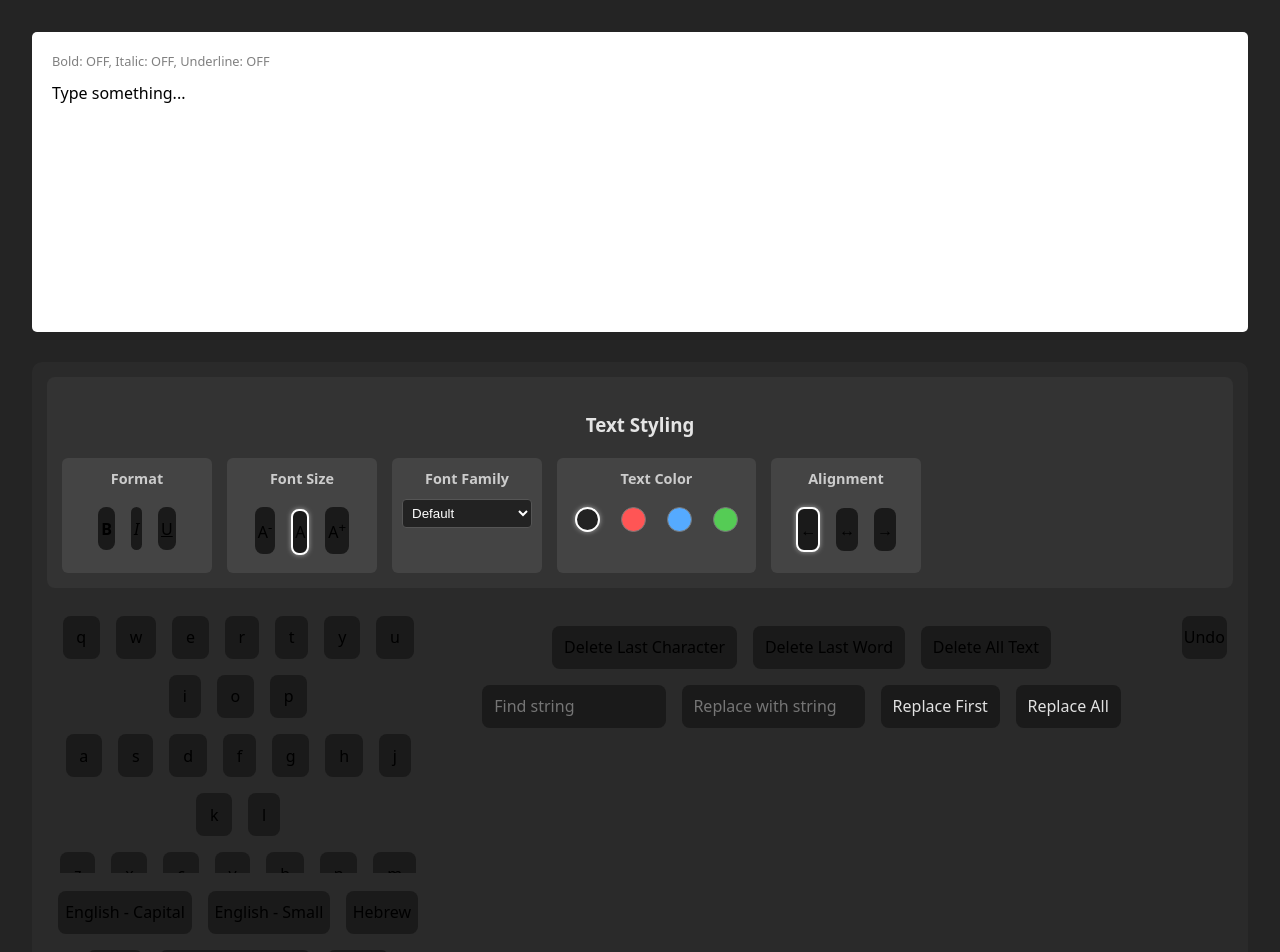
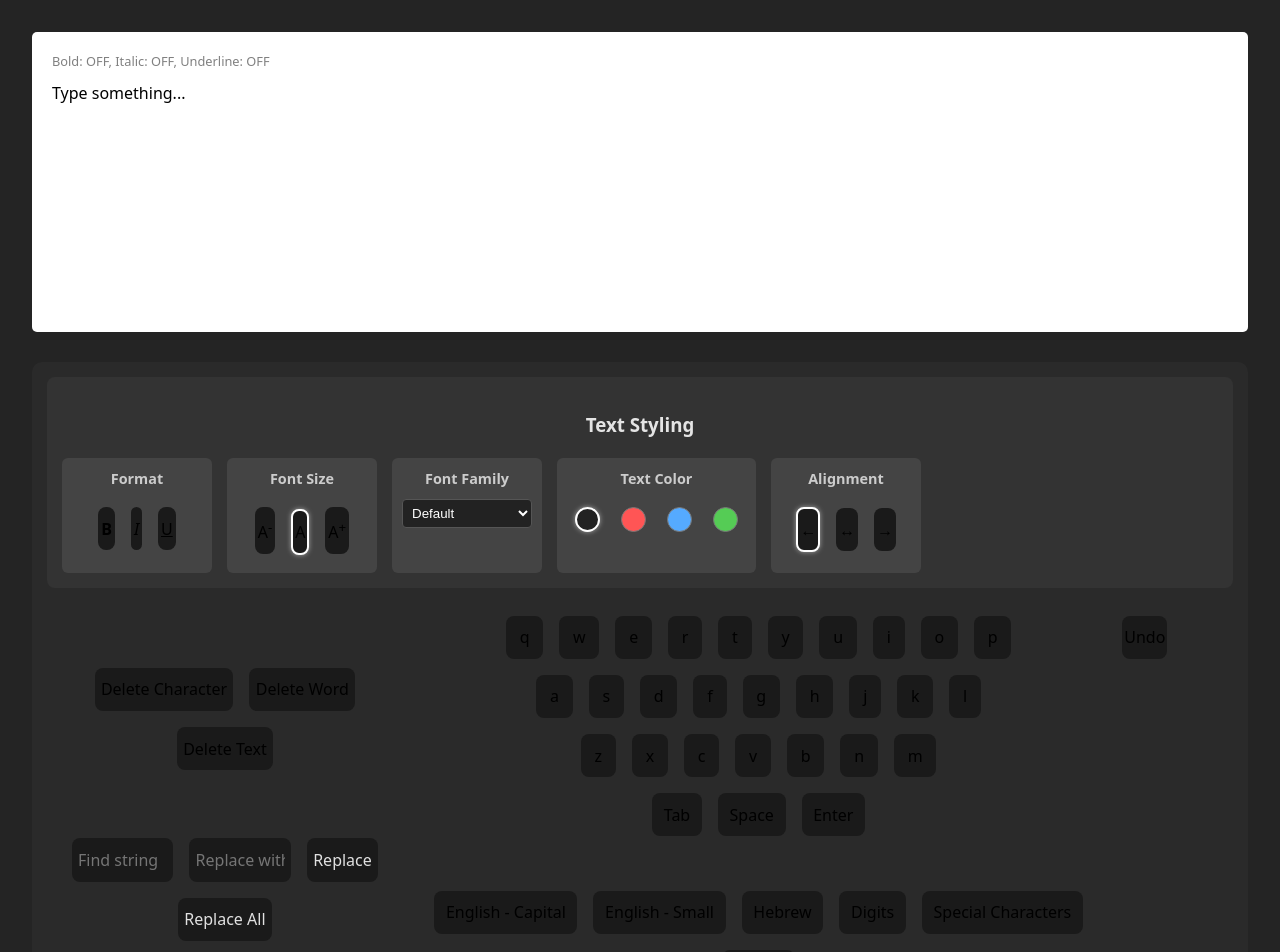
Before and after one commit to DvirFar/TextEditorReact, a React (Vite) app: page / in a window 1280 px wide. Shown: the top 952 px of the page. Built offline with nearby package versions, Linux system fonts and the light colour scheme.

Commit message:
add SpecialEditsArea component and refactor TextFormatter imports; update styles and replace area functionality

```diff
--- a/src/App.jsx
+++ b/src/App.jsx
@@ -1,7 +1,7 @@
 import { useState } from 'react'
 import TextArea from './components/main_components/TextArea'
 import EditArea from './components/main_components/EditArea'
-import { TextFormatterProvider } from './components/TextFormatter'
+import { TextFormatterProvider } from './components/main_components/TextFormatter'
 import './App.css'
 
 function App() {
--- a/src/components/edit_components/SpecialEditsArea.jsx
+++ b/src/components/edit_components/SpecialEditsArea.jsx
@@ -1,9 +1,10 @@
 import DeleteArea from "./special_edit_section/DeleteArea";
 import SearchArea from "./special_edit_section/SearchArea";
 import ReplaceArea from "./special_edit_section/ReplaceArea";
+import styles from "./SpecialEditsArea.module.css"
 
 function SpecialEditsArea(props) {
-    return <div className="specials">
+    return <div className={styles.specials} style={{"width":"30%"}}>
         <DeleteArea text={props.text} setText={props.setText} />
         <SearchArea />
         <ReplaceArea text={props.text} setText={props.setText} />
--- /dev/null
+++ b/src/components/edit_components/SpecialEditsArea.module.css
@@ -0,0 +1,5 @@
+.specials {
+    display: flex;
+    flex-direction: column;
+    justify-content: space-evenly;
+}
--- a/src/components/edit_components/StyleArea.jsx
+++ b/src/components/edit_components/StyleArea.jsx
@@ -1,5 +1,5 @@
-import { useFormatting } from '../TextFormatter';
-import styles from '../StyleArea.module.css';
+import { useFormatting } from '../main_components/TextFormatter';
+import styles from './StyleArea.module.css';
 
 function StyleArea(props) {
     const { formatting, toggleFormat } = useFormatting();
--- a/src/components/edit_components/special_edit_section/DeleteArea.jsx
+++ b/src/components/edit_components/special_edit_section/DeleteArea.jsx
@@ -16,9 +16,9 @@ function DeleteArea({ text, setText }) {
 
     return (
         <div>
-            <button onClick={deleteLastChar}>Delete Last Character</button>
-            <button onClick={deleteLastWord}>Delete Last Word</button>
-            <button onClick={deleteAllText}>Delete All Text</button>
+            <button onClick={deleteLastChar}>Delete Character</button>
+            <button onClick={deleteLastWord}>Delete Word</button>
+            <button onClick={deleteAllText}>Delete Text</button>
         </div>
     );
 }
--- a/src/components/edit_components/special_edit_section/ReplaceArea.jsx
+++ b/src/components/edit_components/special_edit_section/ReplaceArea.jsx
@@ -19,9 +19,9 @@ function ReplaceArea(props) {
     return <div className={styles.replaceArea}>
         <form>
             <input type="text" id="find-string" name="find-string" placeholder="Find string" />
-            <input type="text" id="replace-string" name="replace-string" placeholder="Replace with string" />
-            <input type="submit" name="replace" formAction={replaceOnce} value="Replace First" />
-            <input type="submit" name="replace" formAction={replaceAll} value="Replace All" />
+            <input type="text" id="replace-string" name="replace-string" placeholder="Replace with" />
+            <input type="submit" formAction={replaceOnce} value="Replace" />
+            <input type="submit" formAction={replaceAll} value="Replace All" />
         </form>
     </div>
 }
--- a/src/components/edit_components/special_edit_section/ReplaceArea.module.css
+++ b/src/components/edit_components/special_edit_section/ReplaceArea.module.css
@@ -1,5 +1,5 @@
 .replaceArea input[type="text"] {
-    width: 22%;
+    width: 25%;
     border-radius: 8px;
     border: 1px solid transparent;
     padding: 0.6em 1.5%;
--- a/src/components/main_components/EditArea.jsx
+++ b/src/components/main_components/EditArea.jsx
@@ -3,7 +3,7 @@ import KeyboardArea from "../edit_components/KeyboardArea";
 import SpecialEditsArea from "../edit_components/SpecialEditsArea";
 import UndoArea from "../edit_components/UndoArea";
 import { useState } from "react";
-import { useFormatting } from "../TextFormatter";
+import { useFormatting } from "./TextFormatter";
 
 function EditArea(props) {
     const [history, setHistory] = useState([]);
@@ -31,8 +31,8 @@ function EditArea(props) {
         <div className="edit-area" style={{"display":"flex", "flexDirection":"column"}}>
             <StyleArea onStyleChange={handleStyleChange} />
             <div style={{"display":"flex", "flexDirection":"row"}}>
+                <SpecialEditsArea text={props.text} setText={(newText) => updateText(newText)} />
                 <KeyboardArea onKeyEvent={(val) => props.onKeyEvent(val)} />
-                <SpecialEditsArea text={props.text} setText={(newText) => updateText(newText)} />
                 <UndoArea onUndo={undo} />
             </div>
         </div>
--- a/src/components/main_components/TextArea.jsx
+++ b/src/components/main_components/TextArea.jsx
@@ -1,4 +1,4 @@
-import { useFormatting } from '../TextFormatter'
+import { useFormatting } from './TextFormatter'
 import styles from './TextArea.module.css'
 
 function TextArea({ text }) {
```
Also changed, not shown: src/components/edit_components/StyleArea.module.css (renamed from src/components/StyleArea.module.css), src/components/main_components/TextFormatter.jsx (renamed from src/components/TextFormatter.jsx).
